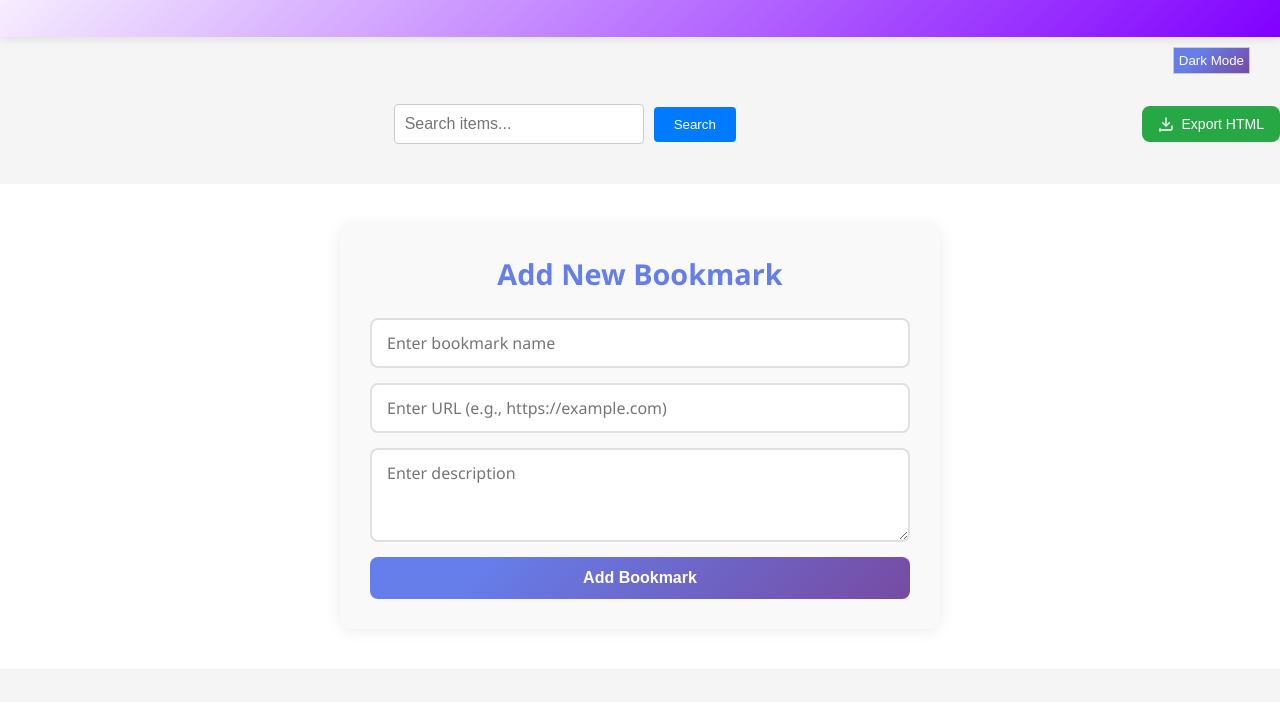
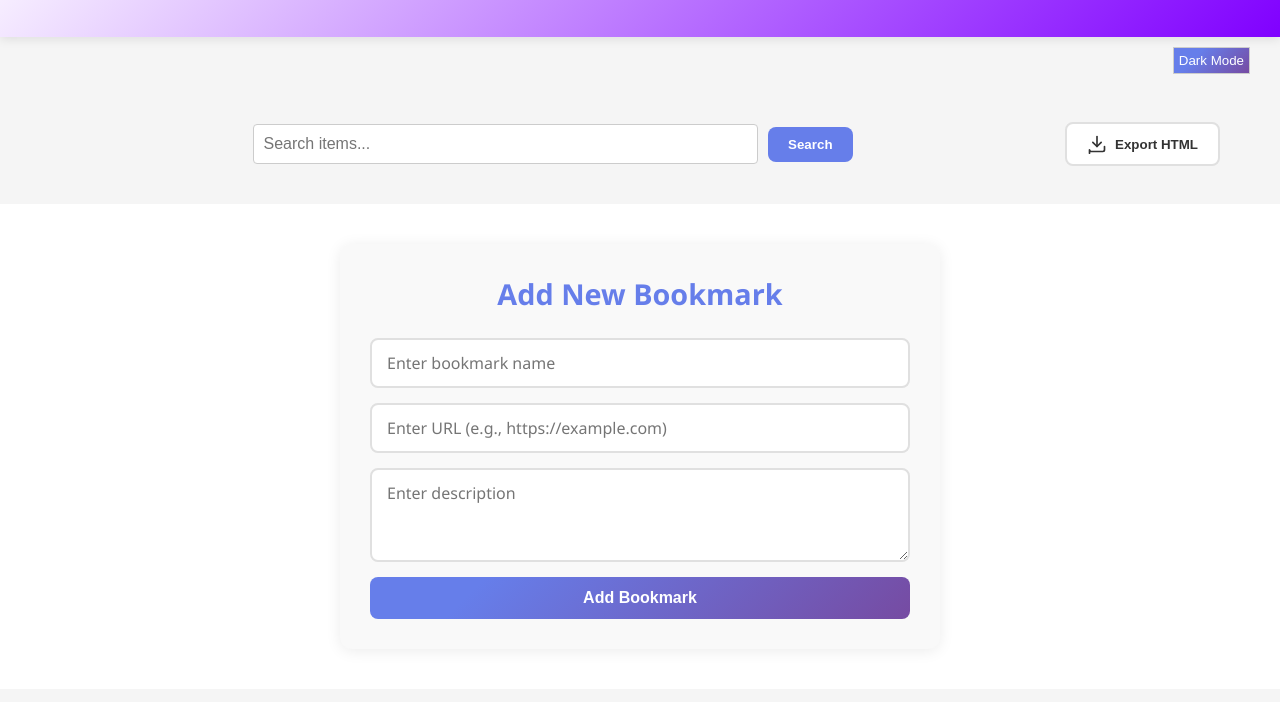
Before and after one commit to Devansh-InfoStride/bookmark-manager, a website: page public/index.html in a window 1280 px wide. Shown: the part 98-800 px from the top of the page. Drawn offline with Linux system fonts and the light colour scheme; no server answers.

Commit message:
Sorting Issue fix & Export Button Alignment

```diff
--- a/public/styles/components/export-bookmark.css
+++ b/public/styles/components/export-bookmark.css
@@ -1,57 +1,77 @@
-/* Export Bookmark Button Styling */
+/* Container for actions like Search, Sort, and Export */
+.actions-container {
+    max-width: 1200px;
+    margin: 20px auto;
+    padding: 0 20px;
+    display: flex;
+    justify-content: space-between;
+    align-items: center;
+    gap: 20px;
+}
+
+.search-container {
+    display: flex;
+    flex: 1;
+    max-width: 600px;
+    gap: 10px;
+}
+
+.search-container input {
+    flex: 1;
+    padding: 10px 15px;
+    border: 2px solid #e0e0e0;
+    border-radius: 8px;
+    outline: none;
+    transition: border-color 0.3s ease;
+}
+
+.search-container input:focus {
+    border-color: #667eea;
+}
+
+#searchBtn {
+    padding: 10px 20px;
+    background: #667eea;
+    color: white;
+    border: none;
+    border-radius: 8px;
+    cursor: pointer;
+    font-weight: 600;
+}
 
 .export-button {
-    background-color: #28a745;
-    color: white;
-    border: none;
-    padding: 10px 16px;
-    border-radius: 8px;
-    cursor: pointer;
-    font-size: 14px;
-    font-weight: 500;
     display: flex;
     align-items: center;
     gap: 8px;
-    transition: background-color 0.2s ease, transform 0.1s ease;
+    padding: 10px 20px;
+    background: white;
+    color: #333;
+    border: 2px solid #e0e0e0;
+    border-radius: 8px;
+    font-weight: 600;
+    cursor: pointer;
+    transition: all 0.2s ease;
+    white-space: nowrap;
 }
 
 .export-button:hover {
-    background-color: #218838;
-}
-
-.export-button:active {
-    transform: translateY(1px);
+    background: #f8f9fa;
+    border-color: #667eea;
+    color: #667eea;
 }
 
 .export-button svg {
-    width: 16px;
-    height: 16px;
+    width: 20px;
+    height: 20px;
 }
 
-/* Container for actions like Search, Sort, and Export */
-.actions-container {
-    display: flex;
-    justify-content: space-between;
-    align-items: center;
-    margin-bottom: 20px;
-    flex-wrap: wrap;
-    gap: 12px;
-}
-
-.controls-group {
-    display: flex;
-    align-items: center;
-    gap: 12px;
-}
-
-@media (max-width: 600px) {
+@media (max-width: 768px) {
     .actions-container {
         flex-direction: column;
         align-items: stretch;
     }
 
-    .controls-group {
-        flex-direction: column;
-        align-items: stretch;
+    .search-container {
+        max-width: none;
     }
 }
```
Also changed, not shown: api/bookmarks/index.js (+32 -27 lines).
